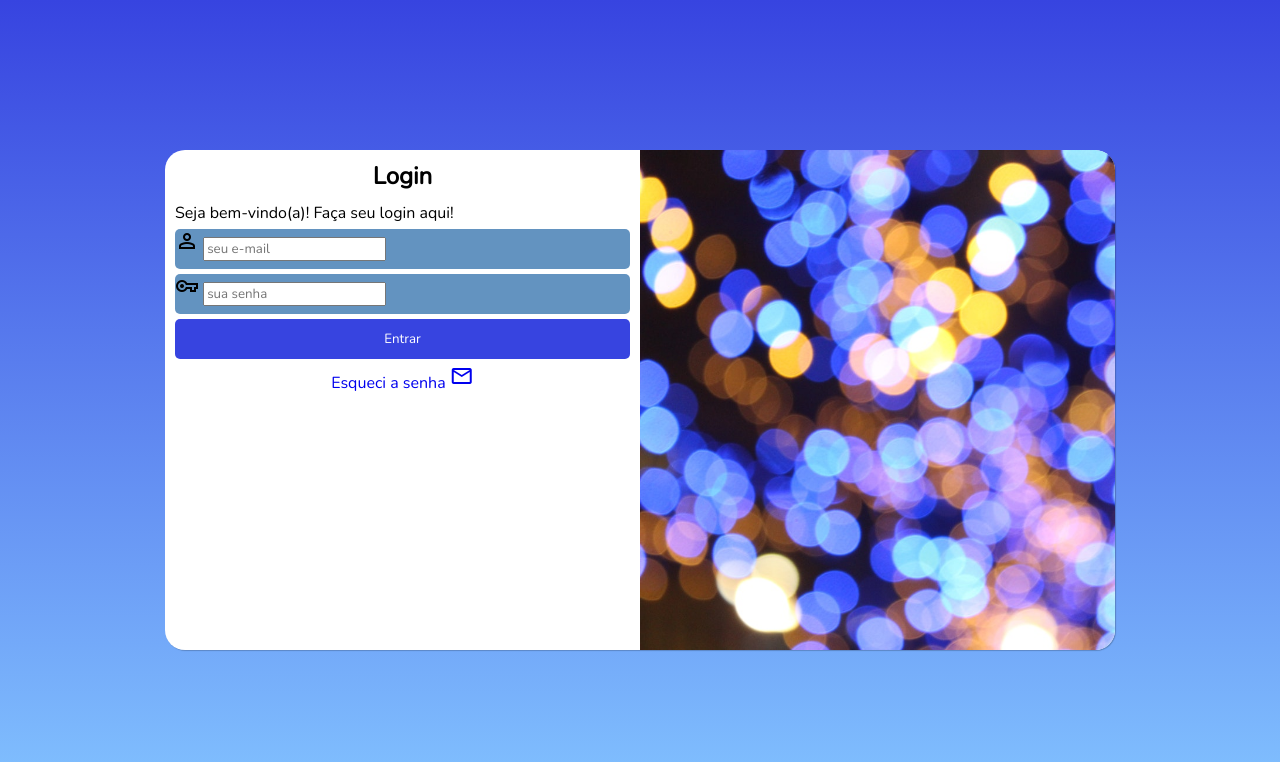
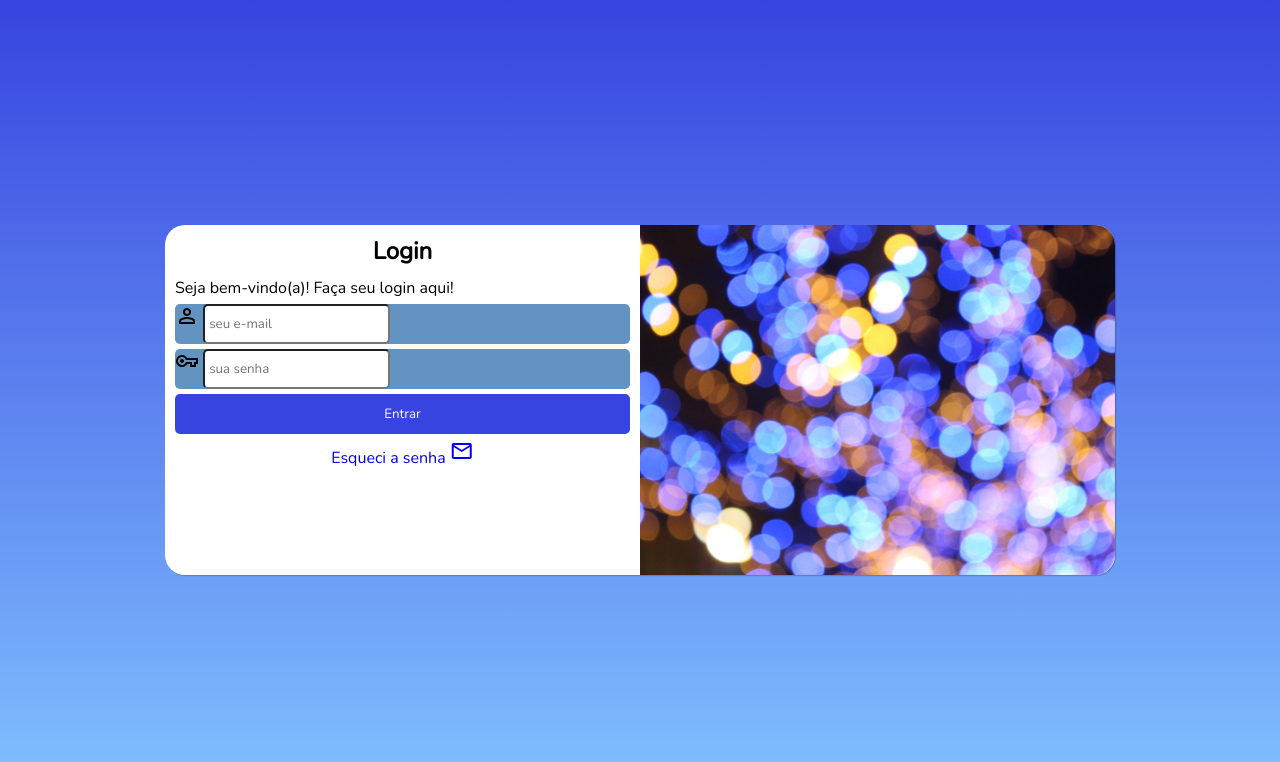
Before and after one commit to MarcusAlmeidaa/projeto-login, a plain HTML site: page index.html in a window 1280 px wide. Drawn offline with nearby package versions, Linux system fonts and the light colour scheme.

Commit message:
Finalizando a tela de login

```diff
--- a/estilos/media-query.css
+++ b/estilos/media-query.css
@@ -9,6 +9,7 @@
 
     section#login {
         width: 80vw;
+        height: 280px;
     }
 
     section#login div#imagem {
@@ -32,6 +33,7 @@
 
     section#login {
         width: 950px;
+        height: 350px;
     }
 
     section#login div#imagem {
--- a/estilos/style.css
+++ b/estilos/style.css
@@ -32,13 +32,15 @@ section#login {
     position: absolute;
     top: 50%;
     left: 50%;
-    transform: translate(-50%, -50%);
+
     background-color: white;
     width: 250px;
     height: 500px;
     border-radius: 20px;
     box-shadow: 1px 1px 1px rgba(0, 0, 0, 0.212);
     overflow: hidden;
+
+    transform: translate(-50%, -50%);
     transition: width 0.4s, height 0.4s;
     transition-timing-function: ease;
 }
@@ -72,6 +74,13 @@ div.campo > label {
     display: none;
 }
 
+div.campo > input {
+    height: 100%;
+    border-radius: 5px;
+    padding: 4px;
+}
+
+
 form > input[type=submit] {
     display: block;
     width: 100%;
```
